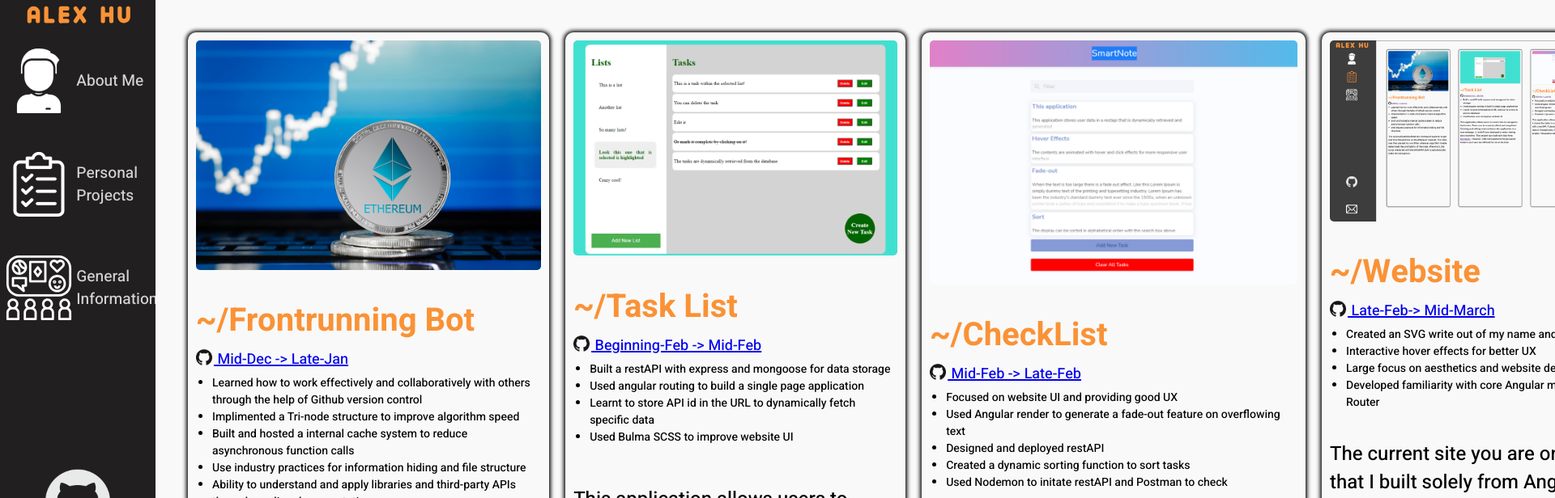
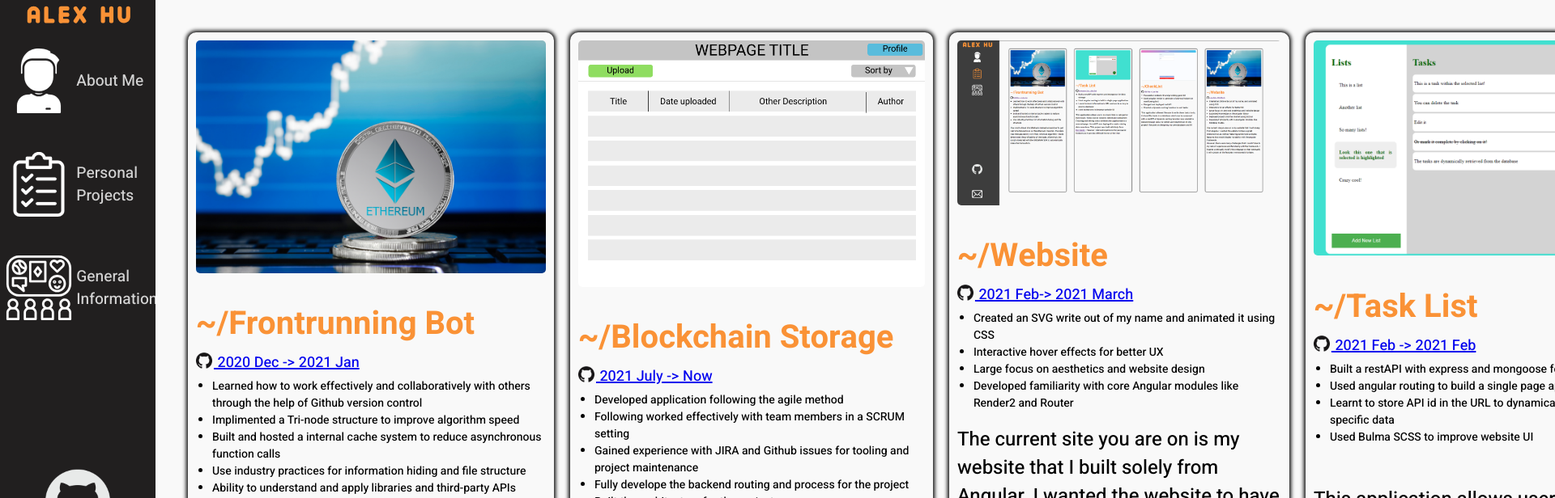
Before and after one commit to imalexhu/website, an Angular app in the folder frontend/: page /landing/projects in a window 1280 px wide. Shown: the top 616 px of the page at 81% size, 1920 px wide, since content can reach past the window. Built offline with nearby package versions, Linux system fonts and the light colour scheme.

Commit message:
Update for s2
added new projects and courses

```diff
--- a/frontend/src/app/pages/content/about-me/about-me.component.html
+++ b/frontend/src/app/pages/content/about-me/about-me.component.html
@@ -17,11 +17,18 @@
 
     <div class="story-card left">
         <div class="text-content">
-            <h2 class="card-header">My hobbies</h2>
+            <h2 class="card-header">My Passions</h2>
             <p class="card-body">
-                I like to live an active lifestyle and I take pride in my health. I am an active member of the Adelaide University Volleyball Club, and competed with the university team last year. During the off-season, I enjoy going to the gym and pushing my body for
-                those back breaking PRs.
-                <br><br> As for other hobbies, I am an avid cook, often looking to make delicious and nutritious dishes for me to enjoy. I also enjoy playing tabletop games or video games online with my friends.
+                I love entrepreneurship, even from a young age I was always trying to make a buck or two. During the year 2019 I built multiple e-comerce stores where I managed every aspect of the business.
+                <br><br>
+
+                I love software engineering. It combines both my love code and entrepreneurship, and being able to create applications that I envision with my software skills is rewarding and very empowering.
+                <br><br>
+
+                I love problem solving. I enjoy looking at problems, and developing an algorithmithic approaoch, I am an avid member of the Adelaide's Compeditive Programming Club.
+                <br><br>
+
+                I am passionate about all aspects of health from fitness to dieting, I am a member of the Adelaide University Volleyball Club, and compete for my Univeristy. I also frequent the gym to maintain my strength levels. I also enjoy making delicious and nutritious dishes for myself to enjoy.
                 <br><br>
 
             </p>
--- a/frontend/src/app/pages/content/hobbies/hobbies.component.html
+++ b/frontend/src/app/pages/content/hobbies/hobbies.component.html
@@ -55,14 +55,18 @@
 
         <div class="info">
             <h1 class="title">Education </h1>
-            <span class="gpa">GPA : 5.00</span>
+            <span class="gpa">GPA : 4.67</span>
             <p class="content">
                 Started Bachelor of Computer Science at the University of Adelaide on Feb 30th 2020.<br><br>
                 <span class="mini-header">Completed Courses</span>
                 <br> Semester 1: MatLab and C , Object Oriented Programming, Puzzle Based Learning, Design Thinking UG
-                <br> Semester 2: Algorithms and Data Structures, Computer Systems, <br>
+                <br> Semester 2: Algorithms and Data Structures, Computer Systems
+                <br>
+                <br> 2021 S1 : Parallel Distributed Systems, Computer Networks and Application, Web Database Computing and Algorithms and Data Structures Analysis
+                <br>
                 <span class="mini-header">Current Courses</span>
-                <br> Parallel Distributed Systems, Computer Networks and Application, Web Database Computing and Algorithms and Data Structures Analysis
+                <br> 2021 S2 : Distributed Systems, Opperating Systems, Problem Solving and Software Design, Software Engineering Project
+
                 <br>
             </p>
         </div>
--- a/frontend/src/app/pages/content/projects/projects.component.html
+++ b/frontend/src/app/pages/content/projects/projects.component.html
@@ -8,7 +8,7 @@
                     <div class="interactive">
                         <img src="../../../../assets/GitHub-Mark-120px-plus.png" alt="" class="github">
                         <div class="duration">
-                            Mid-Dec -> Late-Jan</div>
+                            2020 Dec -> 2021 Jan</div>
                     </div>
                 </a>
             </div>
@@ -29,6 +29,60 @@
     </div>
 
     <div class="project-boxes">
+        <img src="../../../../assets/sep.PNG" alt="" class="project-picture">
+        <div class="content">
+            <div class="header">
+                <h2 class="title"> ~/Blockchain Storage</h2>
+                <a href="https://github.com/zihanzawad/Blockchain-Project">
+                    <div class="interactive">
+                        <img src="../../../../assets/GitHub-Mark-120px-plus.png" alt="" class="github">
+                        <div class="duration">
+                            2021 July -> Now</div>
+                    </div>
+                </a>
+            </div>
+            <ul class="key-skills">
+                <li>Developed application following the agile method</li>
+                <li>Following worked effectively with team members in a SCRUM setting</li>
+                <li>Gained experience with JIRA and Github issues for tooling and project maintenance</li>
+                <li>Fully develope the backend routing and process for the project</li>
+                <li>Built the architecture for the project</li>
+                <li>Deployed and maintained mongoDB cluster for data storage</li>
+            </ul>
+
+            <p class="body">
+                This was a school assigned project where as a team of 9 we would work in an agile setting to develope a method to anchor files onto the blockchain. My contribution to the task involved building out the routes for the frontend to communicate to thee backend, as well as creating the anchoring process on the backend. <br>
+                <br>
+                For this project, I finally gained experience working in an agile setting and using offical tools like JIRA for project management.
+            </p>
+        </div>
+    </div>
+
+    <div class="project-boxes">
+        <img src="../../../../assets/Capture.PNG" alt="" class="project-picture">
+        <div class="content">
+            <div class="header">
+                <h2 class="title"> ~/Website</h2>
+                <a href="https://github.com/imalexhu/website">
+                    <div class="interactive">
+                        <img src="../../../../assets/GitHub-Mark-120px-plus.png" alt="" class="github">
+                        <div class="duration"> 2021 Feb-> 2021 March</div>
+                    </div>
+                </a>
+            </div>
+            <ul class="key-skills">
+                <li>Created an SVG write out of my name and animated it using CSS</li>
+                <li>Interactive hover effects for better UX</li>
+                <li>Large focus on aesthetics and website design</li>
+                <li>Developed familiarity with core Angular modules like Render2 and Router </li>
+            </ul>
+            <p class="body">
+                The current site you are on is my website that I built solely from Angular. I wanted the website to have a great interactive UI, including some more complex features to display my abilities with the Angular framework.
+                <br>I am still working on improving my skills with working with Angular, however, I am confident that as my skills grow I will be able to further develop my website into what I envision.
+            </p>
+        </div>
+    </div>
+    <div class="project-boxes">
         <img src="../../../../assets/project 2.PNG" alt="" class="project-picture">
         <div class="content">
             <div class="header">
@@ -36,7 +90,7 @@
                 <a href="https://github.com/imalexhu/task-manager">
                     <div class="interactive">
                         <img src="../../../../assets/GitHub-Mark-120px-plus.png" alt="" class="github">
-                        <div class="duration"> Beginning-Feb -> Mid-Feb</div>
+                        <div class="duration"> 2021 Feb -> 2021 Feb</div>
                     </div>
                 </a>
             </div>
@@ -61,7 +115,7 @@
                 <a href="https://github.com/imalexhu/Notes-app">
                     <div class="interactive">
                         <img src="../../../../assets/GitHub-Mark-120px-plus.png" alt="" class="github">
-                        <div class="duration"> Mid-Feb -> Late-Feb</div>
+                        <div class="duration"> 2021 Feb -> 2021 Feb</div>
                     </div>
                 </a>
             </div>
@@ -79,28 +133,4 @@
         </div>
     </div>
 
-    <div class="project-boxes">
-        <img src="../../../../assets/Capture.PNG" alt="" class="project-picture">
-        <div class="content">
-            <div class="header">
-                <h2 class="title"> ~/Website</h2>
-                <a href="https://github.com/imalexhu/website">
-                    <div class="interactive">
-                        <img src="../../../../assets/GitHub-Mark-120px-plus.png" alt="" class="github">
-                        <div class="duration"> Late-Feb-> Mid-March</div>
-                    </div>
-                </a>
-            </div>
-            <ul class="key-skills">
-                <li>Created an SVG write out of my name and animated it using CSS</li>
-                <li>Interactive hover effects for better UX</li>
-                <li>Large focus on aesthetics and website design</li>
-                <li>Developed familiarity with core Angular modules like Render2 and Router </li>
-            </ul>
-            <p class="body">
-                The current site you are on is my website that I built solely from Angular. I wanted the website to have a great interactive UI, including some more complex features to display my abilities with the Angular framework.
-                <br>I am still working on improving my skills with working with Angular, however, I am confident that as my skills grow I will be able to further develop my website into what I envision.
-            </p>
-        </div>
-    </div>
 </div>
--- a/frontend/src/app/pages/content/projects/projects.component.scss
+++ b/frontend/src/app/pages/content/projects/projects.component.scss
@@ -13,7 +13,7 @@
     min-width: 20em;
     max-width: 25em;
     min-height: 900px;
-    height: 90%;
+    height: auto;
     border-radius: 10px;
     box-shadow: 0 0 5px 2px black;
     padding: 10px 10px 5px 10px;
```
Also changed, not shown: frontend/src/assets/sep.PNG (added).
